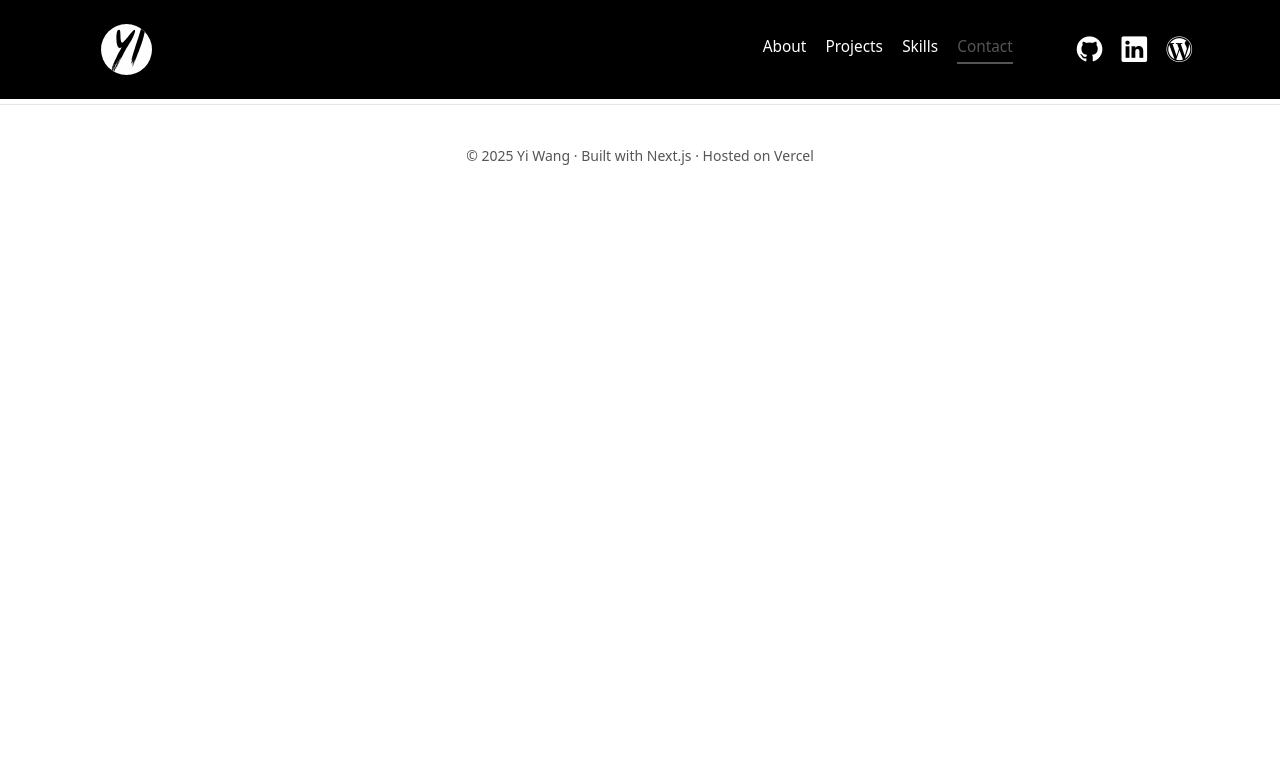
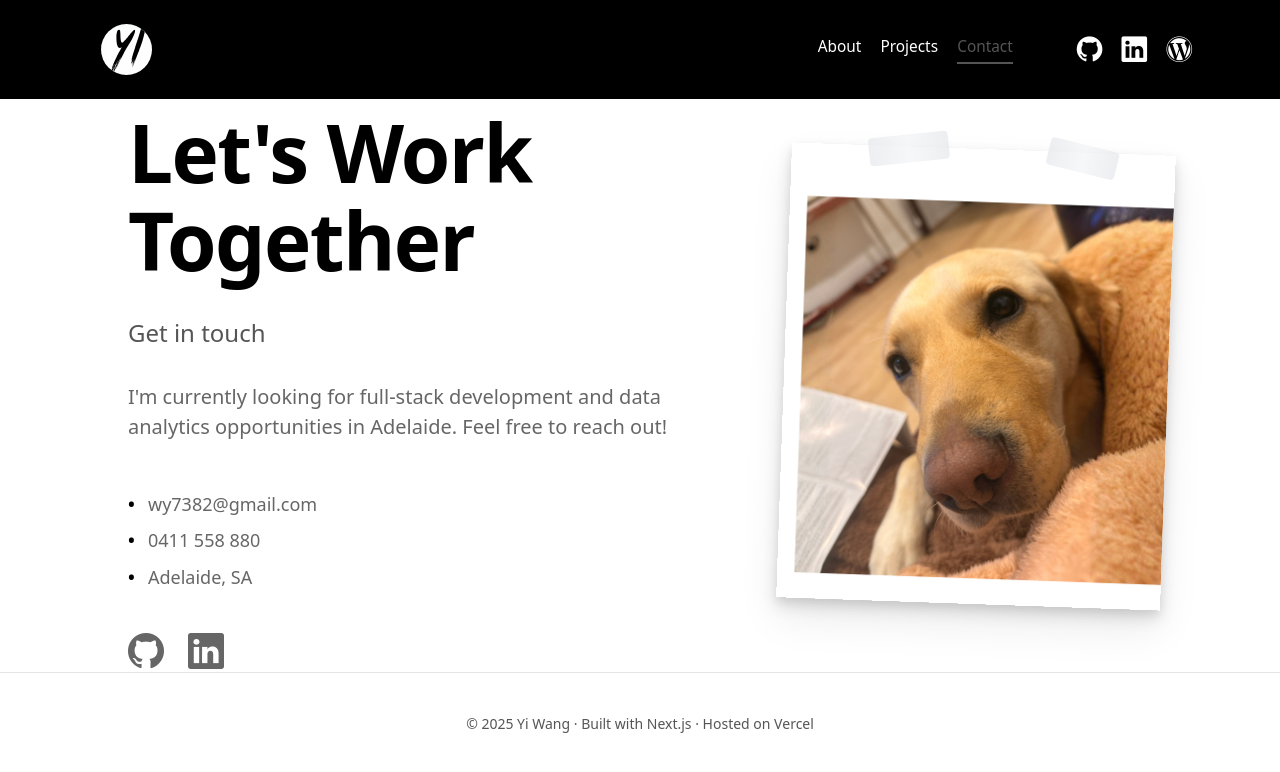
Before and after one commit to wy8881/portfolio-nextjs, a Next.js app: page /contact in a window 1280 px wide. Shown: the top 772 px of the page. Built offline with nearby package versions, Linux system fonts and the light colour scheme.

Commit message:
Add Contact section with social icons and refactor the structure. -section for y padding -components for x padding

```diff
--- a/app/contact/page.tsx
+++ b/app/contact/page.tsx
@@ -1,7 +1,23 @@
-export default function Contact() {
-    return (
-        <div>
-            <h1>Contact</h1>
-        </div>
-    )
+import type { Metadata } from 'next';
+import ContactIntro from '@/components/contact/ContactIntro';
+
+export const metadata: Metadata = {
+  title: 'Contact - Yi Wang',
+  description: 'Get in touch with Yi Wang for full-stack development and data analytics opportunities in Adelaide.',
+};
+
+export default function ContactPage() {
+  return (
+    <section className="w-full flex items-center justify-center">
+      <div
+        className="
+          max-w-[clamp(320px,90vw,1280px)]
+          mx-auto
+          px-[clamp(1.5rem,5vw,4rem)]
+        "
+      >
+        <ContactIntro />
+      </div>
+    </section>
+  );
 }
--- a/app/experience/page.tsx
+++ /dev/null
@@ -1,7 +0,0 @@
-export default function Experience() {
-    return (
-        <div>
-            <h1>Experience</h1>
-        </div>
-    )
-}
--- a/app/skills/page.tsx
+++ /dev/null
@@ -1,7 +0,0 @@
-export default function Skills() {
-    return (
-        <div>
-            <h1>Skills</h1>
-        </div>
-    )
-}
--- a/components/about/AboutIntro.tsx
+++ b/components/about/AboutIntro.tsx
@@ -7,16 +7,6 @@ import { ANIMATION_DURATION, ANIMATION_EASING } from '@/lib/animations'
 
 const AboutIntro = () => {
   return (
-    <section
-      className="w-full"
-      aria-label="About introduction"
-    >
-      <div
-        className="
-          pt-[clamp(4rem,10vh+2rem,9rem)]
-          pb-[clamp(3rem,10vh,8rem)]
-        "
-      >
         <div
           className="
             grid
@@ -106,8 +96,6 @@ const AboutIntro = () => {
             <ProfileImage />
           </motion.div>
         </div>
-      </div>
-    </section>
   )
 }
 
--- /dev/null
+++ b/components/contact/ContactIntro.tsx
@@ -0,0 +1,186 @@
+'use client'
+
+import DogImage from './DogImage'
+import { contactInfo } from '@/data/contact/contact-info'
+import { motion } from 'framer-motion'
+import { ANIMATION_DURATION, ANIMATION_EASING } from '@/lib/animations'
+import Link from 'next/link'
+
+const ContactIntro = () => {
+  return (
+    <section
+      className="w-full"
+      aria-label="Contact introduction"
+    >
+        <div
+          className="
+            grid
+            grid-cols-1
+            md:grid-cols-[55%_45%]
+            lg:grid-cols-[60%_40%]
+            items-center
+            gap-8
+            md:gap-12
+            lg:gap-16
+          "
+        >
+          <motion.div
+            initial={{ opacity: 0, x: -50 }}
+            animate={{ opacity: 1, x: 0 }}
+            transition={{
+              delay: ANIMATION_DURATION.pageTransition + 0.2,
+              duration: ANIMATION_DURATION.pageTransition,
+              ease: ANIMATION_EASING.easeInOut
+            }}
+            className="
+              space-y-[clamp(1rem,3vw,2rem)]
+              max-w-[580px]
+            "
+          >
+            <div
+              className="
+                font-sans
+                text-sm
+                font-normal
+                tracking-[0.15em]
+                uppercase
+                text-[#888888]
+                mb-2
+              "
+            >
+              CONTACT
+            </div>
+
+            <h1
+              className="
+                font-sans
+                text-[clamp(2.5rem,5vw+1rem,5rem)]
+                font-bold
+                leading-[1.1]
+                tracking-[-0.02em]
+                text-[#000000]
+              "
+            >
+              {contactInfo.title}
+            </h1>
+
+            <h2
+              className="
+                font-sans
+                text-[clamp(1.125rem,2vw+0.5rem,1.5rem)]
+                font-medium
+                leading-[1.4]
+                text-[#555555]
+              "
+            >
+              {contactInfo.subtitle}
+            </h2>
+
+            <p
+              className="
+                font-sans
+                text-[clamp(1rem,1.5vw+0.5rem,1.25rem)]
+                font-normal
+                leading-[1.7]
+                text-[#666666]
+              "
+            >
+              {contactInfo.description}
+            </p>
+
+            <div
+              className="
+                space-y-2
+                text-[clamp(1rem,1.5vw+0.5rem,1.125rem)]
+                text-[#666666]
+                leading-[1.6]
+                pt-4
+              "
+            >
+              <div
+                className="
+                  relative
+                  pl-5
+                  before:content-['•']
+                  before:absolute
+                  before:left-0
+                  before:text-black
+                  before:font-semibold
+                "
+              >
+                {contactInfo.email}
+              </div>
+              <div
+                className="
+                  relative
+                  pl-5
+                  before:content-['•']
+                  before:absolute
+                  before:left-0
+                  before:text-black
+                  before:font-semibold
+                "
+              >
+                {contactInfo.phone}
+              </div>
+              <div
+                className="
+                  relative
+                  pl-5
+                  before:content-['•']
+                  before:absolute
+                  before:left-0
+                  before:text-black
+                  before:font-semibold
+                "
+              >
+                {contactInfo.location}
+              </div>
+            </div>
+
+            <div
+              className="
+                flex
+                items-center
+                gap-6
+                pt-2
+              "
+            >
+              {contactInfo.socialLinks.map((link) => (
+                <Link
+                  key={link.label}
+                  href={link.href}
+                  target="_blank"
+                  rel="noopener noreferrer"
+                  aria-label={link.ariaLabel}
+                  className="
+                    text-[#666666]
+                    hover:text-[#000000]
+                    transition-colors
+                    duration-200
+                    text-4xl
+                  "
+                >
+                  <i className={link.icon}></i>
+                </Link>
+              ))}
+            </div>
+          </motion.div>
+
+          <motion.div
+            initial={{ opacity: 0, x: 50 }}
+            animate={{ opacity: 1, x: 0 }}
+            transition={{
+              delay: ANIMATION_DURATION.pageTransition + 0.2,
+              duration: ANIMATION_DURATION.pageTransition,
+              ease: ANIMATION_EASING.easeInOut
+            }}
+          >
+            <DogImage />
+          </motion.div>
+        </div>
+    </section>
+  )
+}
+
+export default ContactIntro
--- /dev/null
+++ b/components/contact/DogImage.tsx
@@ -0,0 +1,100 @@
+'use client'
+
+import Image from 'next/image'
+import { contactInfo } from '@/data/contact/contact-info'
+
+interface DogImageProps {
+  className?: string
+}
+
+const DogImage = ({ className = '' }: DogImageProps) => {
+  return (
+    <div
+      className={`
+        relative
+        flex
+        justify-center
+        md:justify-end
+        items-center
+        p-8
+        md:p-12
+        ${className}
+      `}
+    >
+      <div
+        className="
+          relative
+          inline-block
+          max-w-[clamp(220px,85vw,380px)]
+          md:max-w-[clamp(320px,35vw,480px)]
+          rotate-[1deg]
+          md:rotate-[2deg]
+          shadow-[0_8px_16px_rgba(0,0,0,0.12),0_20px_40px_rgba(0,0,0,0.08)]
+          md:shadow-[0_8px_16px_rgba(0,0,0,0.12),0_20px_40px_rgba(0,0,0,0.08),0_4px_8px_rgba(0,0,0,0.06)]
+          hover:rotate-0
+          hover:scale-[1.02]
+          hover:shadow-[0_12px_24px_rgba(0,0,0,0.15),0_24px_48px_rgba(0,0,0,0.1)]
+          transition-all
+          duration-[400ms]
+          ease-out
+          md:-ml-[60px]
+          lg:-ml-[70px]
+        "
+        aria-label={contactInfo.image.alt}
+      >
+        <div
+          className="
+            absolute
+            -top-3
+            left-1/2
+            -translate-x-1/2
+            md:left-[20%]
+            md:translate-x-0
+            w-20
+            h-7
+            bg-gradient-to-r
+            from-gray-200/70
+            via-gray-100/70
+            to-gray-200/70
+            -rotate-[6deg]
+            md:-rotate-[8deg]
+            rounded-sm
+            z-10
+          "
+          aria-hidden="true"
+        />
+        <div
+          className="
+            absolute
+            -top-2
+            right-[15%]
+            hidden
+            md:block
+            w-[70px]
+            h-7
+            bg-gradient-to-r
+            from-gray-200/70
+            via-gray-100/70
+            to-gray-200/70
+            rotate-[12deg]
+            rounded-sm
+            z-10
+          "
+          aria-hidden="true"
+        />
+        <Image
+          src={contactInfo.image.src}
+          alt={contactInfo.image.alt}
+          width={480}
+          height={480}
+          priority
+          quality={90}
+          className="w-full h-auto rounded-2xl block"
+          sizes="(max-width: 768px) 85vw, (max-width: 1024px) 40vw, 35vw"
+        />
+      </div>
+    </div>
+  )
+}
+
+export default DogImage
--- a/components/layout/navbar/Navbar.tsx
+++ b/components/layout/navbar/Navbar.tsx
@@ -26,7 +26,6 @@
     const NAV_LINKS: NavLink[] = [
         {href: '/about', label: 'About'},
         {href: '/projects', label: 'Projects'},
-        {href: '/skills', label: 'Skills'},
         {href: '/contact', label: 'Contact'},
     ]
 
--- /dev/null
+++ b/data/contact/contact-info.ts
@@ -0,0 +1,28 @@
+import { ContactInfo } from '@/types/contact'
+
+export const contactInfo: ContactInfo = {
+  title: "Let's Work Together",
+  subtitle: "Get in touch",
+  description: "I'm currently looking for full-stack development and data analytics opportunities in Adelaide. Feel free to reach out!",
+  email: "wy7382@gmail.com",
+  phone: "0411 558 880",
+  location: "Adelaide, SA",
+  socialLinks: [
+    {
+      href: 'https://github.com/wy8881',
+      icon: 'bi-github',
+      label: 'GitHub',
+      ariaLabel: 'Visit my GitHub Profile'
+    },
+    {
+      href: 'https://linkedin.com/in/yi-wang-meow99',
+      icon: 'bi-linkedin',
+      label: 'LinkedIn',
+      ariaLabel: 'Visit my LinkedIn Profile'
+    }
+  ],
+  image: {
+    src: "/images/contact/dog.jpg",
+    alt: "Yi Wang's dog"
+  }
+}
--- /dev/null
+++ b/types/contact.ts
@@ -0,0 +1,20 @@
+export interface SocialLink {
+  href: string;
+  icon: string;
+  label: string;
+  ariaLabel: string;
+}
+
+export interface ContactInfo {
+  title: string;
+  subtitle: string;
+  description: string;
+  email: string;
+  phone: string;
+  location: string;
+  socialLinks: SocialLink[];
+  image: {
+    src: string;
+    alt: string;
+  };
+}
```
Also changed, not shown: public/images/contact/dog.jpg (added).
